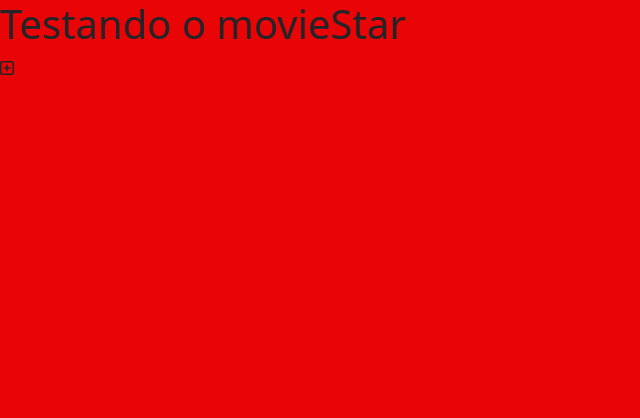
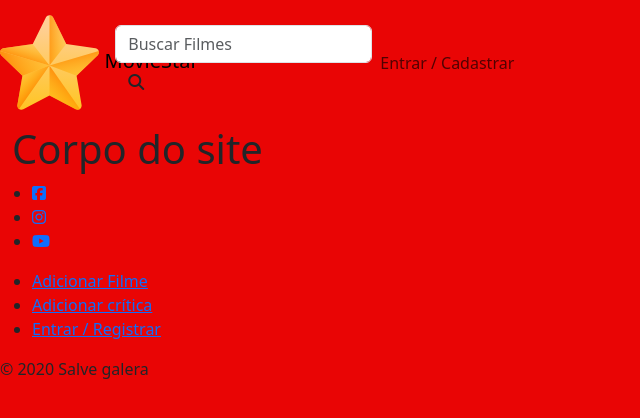
Before and after one commit to alexsanderkafka/Estudo-php, a PHP site: page / in a window 1280 px wide. Shown: the top 418 px of the page, without its empty margins (0-640 px from the left). Run offline with PHP 8.4, Linux system fonts and the light colour scheme.

Commit message:
Criando a estrutura do header, corpo do site e footer

```diff
--- a/project_moviestar/index.php
+++ b/project_moviestar/index.php
@@ -10,7 +10,7 @@
     <meta charset="UTF-8">
     <meta name="viewport" content="width=device-width, initial-scale=1.0">
     <title>MovieStar</title>
-    <link rel="short icon" href="img/moviestar.ico"/>
+    <link rel="short icon" href="<?=$BASE_URL?>img/moviestar.ico"/>
 
     <!-- Bootstrap-->
     <link rel="stylesheet" href="https://cdnjs.cloudflare.com/ajax/libs/twitter-bootstrap/5.3.2/css/bootstrap.css" integrity="sha512-r0fo0kMK8myZfuKWk9b6yY8azUnHCPhgNz/uWDl2rtMdWJlk7gmd9socvGZdZzICwAkMgfTkVrplDahQ07Gi0A==" crossorigin="anonymous" referrerpolicy="no-referrer" />
@@ -24,8 +24,73 @@
 </head>
 <body>
 
-<h1>Testando o movieStar</h1>
-<i class="far fa-plus-square"></i>
+<header>
+    <nav id="main-navbar" class="navbar navbar-expand-lg">
+        <a href="<?=$BASE_URL?>" class="navbar-brand">
+            <img src="<?=$BASE_URL?>img/logo.svg" alt="MovieStar" id="logo">
+            <span id="moviestar-title">MovieStar</span>
+        </a>
+
+        <button class="navbar-toggler" type="button" data-toggle="collapse" data-target="#navbar" aria-controls="navbar" aria-expanded="false" aria-label="Toggle navigation">
+            <i class="fas fa-bars"></i>
+        </button>
+
+        <form action="" method="GET" id="search-form" class="form-inline my-2 my-lg-0">
+            <input type="text" name="q" id="search" class="form-control mr-sm-2" type="search" placeholder="Buscar Filmes" aria-label="Search">
+            <button class="btn my-2 my-sm-0" type="submit">
+                <i class="fas fa-search"></i>
+            </button>
+        </form>
+
+        <div class="collapse navbar-collapse" id="navbar">
+            <ul class="navbar-nav">
+                <li class="nav-item">
+                    <a href="<?=$BASE_URL?>auth.php" class="nav-link">Entrar / Cadastrar</a>
+                </li>
+            </ul>
+        </div>
+    </nav>
+</header>
+
+<div id="main-container" class="container-fluid">
+    <h1>Corpo do site</h1>
+</div>
+
+<footer id="footer">
+    <div class="social-container">
+        <ul>
+            <li>
+                <a href="###">
+                    <i class="fab fa-facebook-square"></i>
+                </a>
+            </li>
+            <li>
+                <a href="###">
+                    <i class="fab fa-instagram"></i>
+                </a>
+            </li>
+            <li>
+                <a href="###">
+                    <i class="fab fa-youtube"></i>
+                </a>
+            </li>
+        </ul>
+    </div>
+    <div id="footer-links-container">
+        <ul>
+            <li>
+                <a href="#">Adicionar Filme</a>
+            </li>
+            <li>
+                <a href="#">Adicionar crítica</a>
+            </li>
+            <li>
+                <a href="#">Entrar / Registrar</a>
+            </li>
+        </ul>
+    </div>
+    <p>&copy; 2020 Salve galera</p>
+</footer>
 
 <!-- BOOTSTRAP JS -->
 <script src="https://cdnjs.cloudflare.com/ajax/libs/jquery/3.7.1/jquery.min.js" integrity="sha512-v2CJ7UaYy4JwqLDIrZUI/4hqeoQieOmAZNXBeQyjo21dadnwR+8ZaIJVT8EE2iyI61OV8e6M8PP2/4hpQINQ/g==" crossorigin="anonymous" referrerpolicy="no-referrer"></script>
```
